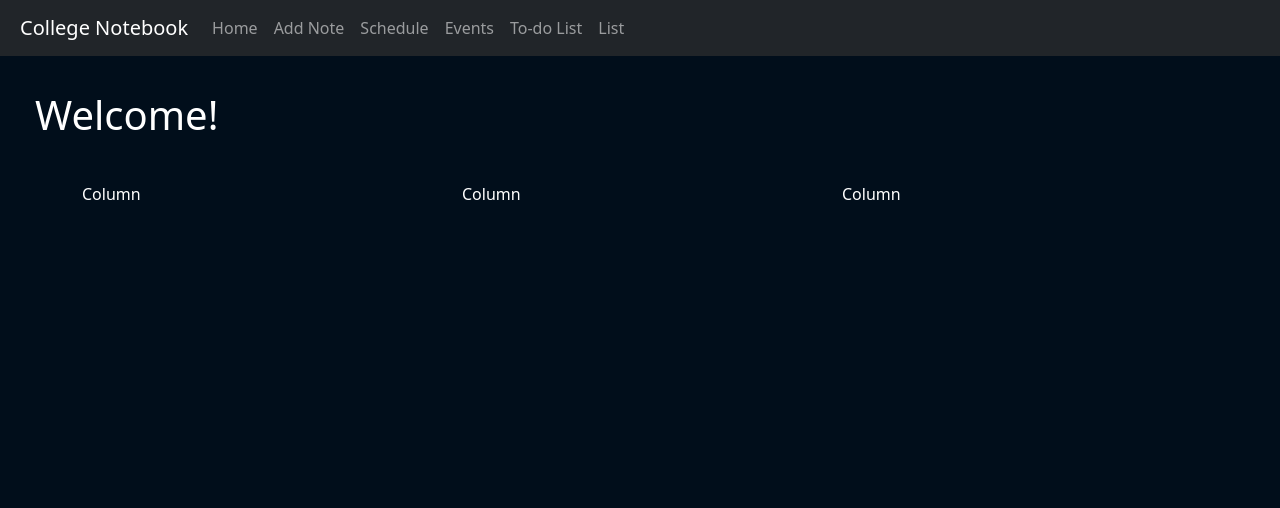
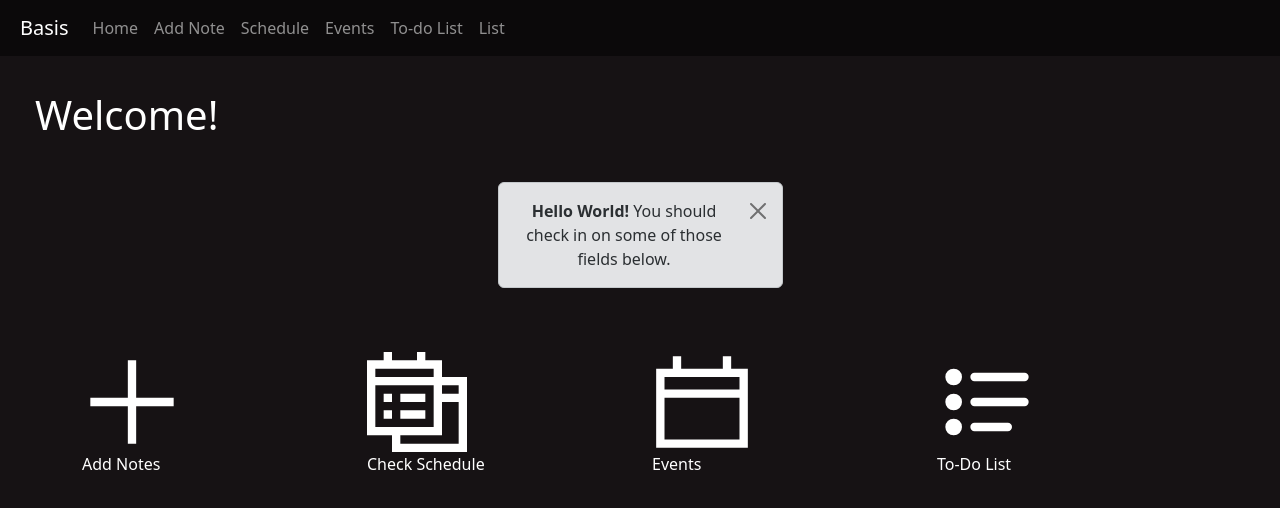
Before and after one commit to Felippefn/Basis-college-notebook, a React (Create React App) app: page / in a window 1280 px wide. Shown: the top 508 px of the page. Built offline with nearby package versions, Linux system fonts and the light colour scheme.

Commit message:
:rocket: added new icons to home page and changed colors for the main app

```diff
--- a/public/index.html
+++ b/public/index.html
@@ -10,6 +10,12 @@
       content="Web site created using create-react-app"
     />
     <link rel="apple-touch-icon" href="%PUBLIC_URL%/logo192.png" />
+    <!-- Bootstrap CSS -->
+<link href="https://cdn.jsdelivr.net/npm/bootstrap@5.3.0/dist/css/bootstrap.min.css" rel="stylesheet">
+
+<!-- Bootstrap JS (needed for alert dismiss) -->
+<script src="https://cdn.jsdelivr.net/npm/bootstrap@5.3.0/dist/js/bootstrap.bundle.min.js"></script>
+
     <!--
       manifest.json provides metadata used when your web app is installed on a
       user's mobile device or desktop. See https://developers.google.com/web/fundamentals/web-app-manifest/
--- a/src/components/Header.js
+++ b/src/components/Header.js
@@ -4,8 +4,8 @@ import { Navbar, Nav } from 'react-bootstrap';
 
 const Header = () => {
   return (
-    <Navbar bg="dark" variant="dark" expand="lg">
-      <Navbar.Brand as={Link} to="/" className='title-nav'>College Notebook</Navbar.Brand>
+    <Navbar style={{ backgroundColor: '#0B090A' }} variant="dark" expand="lg">
+      <Navbar.Brand as={Link} to="/" className='title-nav'>Basis</Navbar.Brand>
       <Navbar.Toggle aria-controls="basic-navbar-nav" />
       <Navbar.Collapse id="basic-navbar-nav">
         <Nav className="mr-auto">
--- a/src/components/Home.js
+++ b/src/components/Home.js
@@ -1,23 +1,47 @@
 import React from 'react';
+import { GrAdd } from "react-icons/gr";
+import { GrSchedules } from "react-icons/gr";
+import { GrCalendar } from "react-icons/gr";
+import { GrList } from "react-icons/gr";
+
+function Hello(){
+  const a = "Hello World!"
+
+  return a
+}
 
 function Home() {
   return (
     <div>
       <h1 className='title-page'>Welcome!</h1>
-      <div class="container">
-        <div class="row">
-          <div class="col">
-            Column
-          </div>
-          <div class="col">
-            Column
-          </div>
-          <div class="col">
-            Column
+      <div className="container">
+        <div className="row justify-content-center mb-5 mt-0">
+          <div className="alert alert-secondary alert-dismissible fade show col-3 text-center" role="alert">
+            <strong>{Hello()}</strong> You should check in on some of those fields below.
+            <button type="button" className="btn-close" data-bs-dismiss="alert" aria-label="Close"></button>
           </div>
         </div>
       </div>
-      {/* Add your home page content here */}
+      <div className="container icons-home">
+        <div className="row">
+          <div className="col">
+            <GrAdd fontSize={"100px"} />
+            <p>Add Notes</p>
+          </div>
+          <div className="col">
+            <GrSchedules fontSize={"100px"} />
+            <p>Check Schedule</p>
+          </div>
+          <div className="col">
+            <GrCalendar fontSize={"100px"} />
+            <p>Events</p>
+          </div>
+          <div className="col">
+            <GrList fontSize={"100px"} />
+            <p>To-Do List</p>
+          </div>
+        </div>
+      </div>
     </div>
   );
 }
--- a/src/components/css/home.css
+++ b/src/components/css/home.css
@@ -1,5 +1,5 @@
 body{
-    background-color: #010e1b;
+    background-color: #161214;
     color: white;
 }
 
@@ -10,3 +10,14 @@ body{
 .title-page{
     padding: 35px;
 }
+
+.container-notes{
+    display: inline-block;
+    justify-content: center;
+    align-items: center;
+    align-self: center;
+}
+
+.icons-home .col a, i{
+    text-decoration: none !important;
+}
```
Also changed, not shown: package.json (+7 -0 lines), 1 other file (tests, documents, lock files or other folders).
